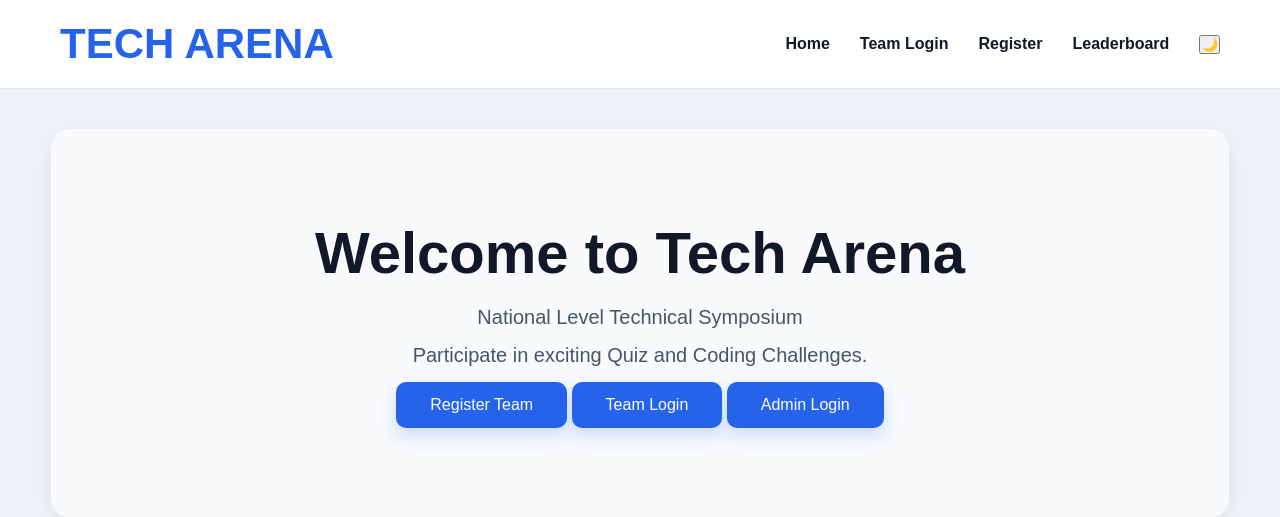
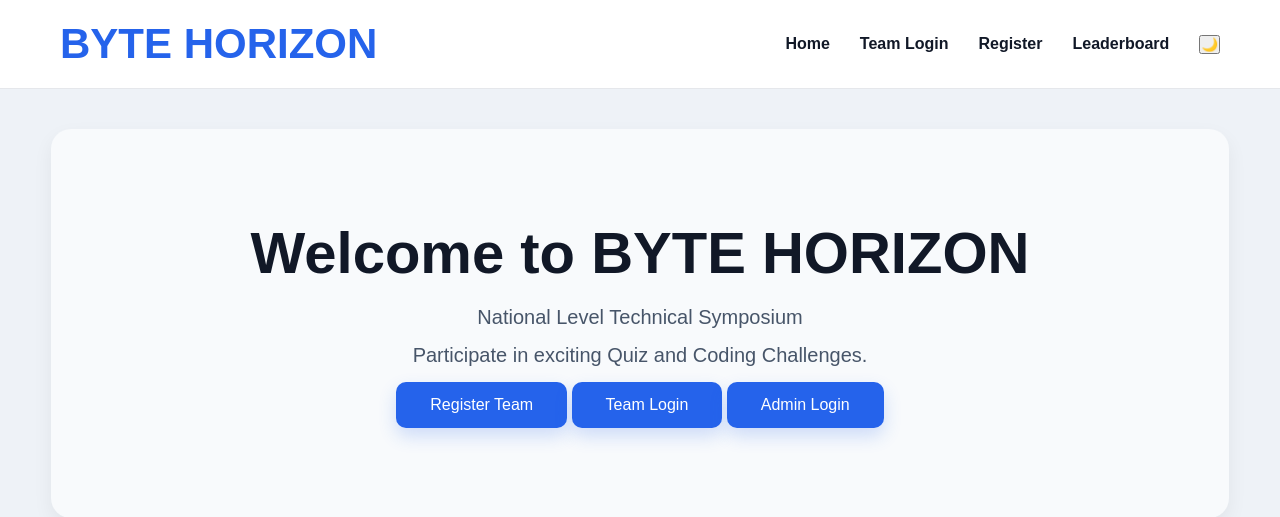
Before and after one commit to MOHANCS643/TECHARENA, a Flask app: page / in a window 1280 px wide. Shown: the top 517 px of the page. Run offline with Flask 3, Linux system fonts and the light colour scheme.

```diff
--- a/templates/admin_dashboard.html
+++ b/templates/admin_dashboard.html
@@ -7,7 +7,7 @@
     <!-- Header -->
     <div class="admin-header">
         <div>
-            <h1>TECH ARENA</h1>
+            <h1>BYTE HORIZON</h1>
             <p>Competition Control Panel</p>
         </div>
 
--- a/templates/admin_login.html
+++ b/templates/admin_login.html
@@ -15,7 +15,7 @@ href="https://cdnjs.cloudflare.com/ajax/libs/font-awesome/6.5.2/css/all.min.css"
         </div>
 
         <div class="admin-logo">
-            <h1>TECH ARENA</h1>
+            <h1>BYTE HORIZON</h1>
             <p>🔒 Secure Admin Control Panel</p>
         </div>
 
--- a/templates/base.html
+++ b/templates/base.html
@@ -8,7 +8,7 @@
     <meta name="viewport"
           content="width=device-width, initial-scale=1.0">
 
-    <title>{% block title %}Tech Arena{% endblock %}</title>
+    <title>{% block title %}BYTE HORIZON{% endblock %}</title>
 
     <link rel="stylesheet"
           href="{{ url_for('static', filename='css/style.css') }}">
@@ -20,7 +20,7 @@
     <header>
 
         <div class="logo">
-            <h1>TECH ARENA</h1>
+            <h1>BYTE HORIZON</h1>
         </div>
 
         <nav>
--- a/templates/index.html
+++ b/templates/index.html
@@ -1,6 +1,6 @@
 {% extends "base.html" %}
 
-{% block title %}Tech Arena | Home{% endblock %}
+{% block title %}BYTE HORIZON| Home{% endblock %}
 
 {% block content %}
 
@@ -8,7 +8,7 @@
 
     <div class="hero-content">
 
-        <h1>Welcome to Tech Arena</h1>
+        <h1>Welcome to BYTE HORIZON</h1>
 
         <p>
             National Level Technical Symposium
--- a/templates/login.html
+++ b/templates/login.html
@@ -10,7 +10,7 @@
 
         <h2>Welcome Back 👋</h2>
 
-        <p>Login to continue to Tech Arena</p>
+        <p>Login to continue to BYTE HORIZON</p>
 
         <form method="POST">
 
```
Also changed, not shown: templates/quiz.html (+7 -0 lines), techarena.db (added).
